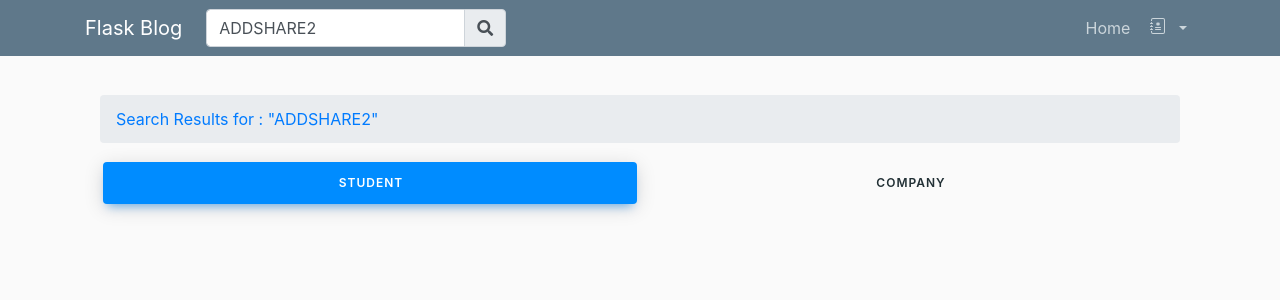
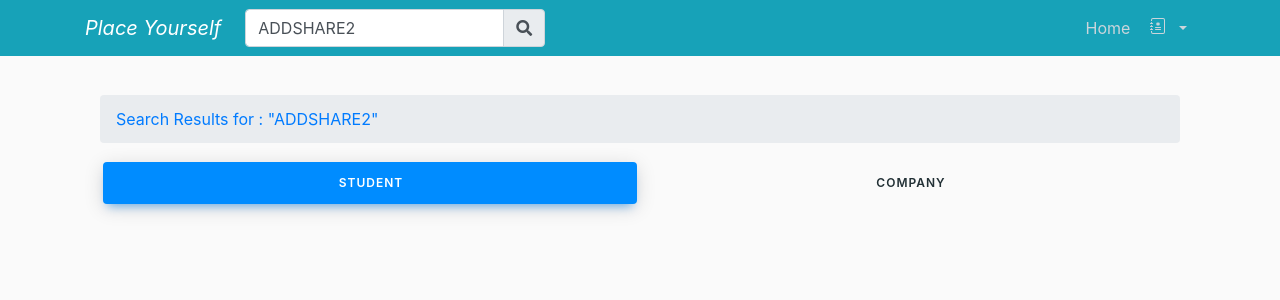
Before and after one commit to alihantutuk/PlacementForStudents, a Flask app: page /search?name=ADDSHARE2 in a window 1280 px wide. Shown: the top 300 px of the page. Run offline with Flask 2, Linux system fonts and the light colour scheme; some libraries are stand-ins or nearby versions.

Commit message:
bar color

```diff
--- a/webapp/templates/layout_account2.html
+++ b/webapp/templates/layout_account2.html
@@ -20,10 +20,10 @@
 </head>
 <body>
     <header class="site-header">
-      <nav class="navbar navbar-expand-md navbar-dark bg-steel fixed-top">
+      <nav class="navbar navbar-expand-md navbar-dark bg-info fixed-top">
 
         <div class="container">
-          <a class="navbar-brand mr-4" href="/">Flask Blog</a>
+            <a class="navbar-brand mr-4" href="/"><i>Place Yourself</i></a>
           <button class="navbar-toggler" type="button" data-toggle="collapse" data-target="#navbarToggle" aria-controls="navbarToggle" aria-expanded="false" aria-label="Toggle navigation">
             <span class="navbar-toggler-icon"></span>
           </button>
```
